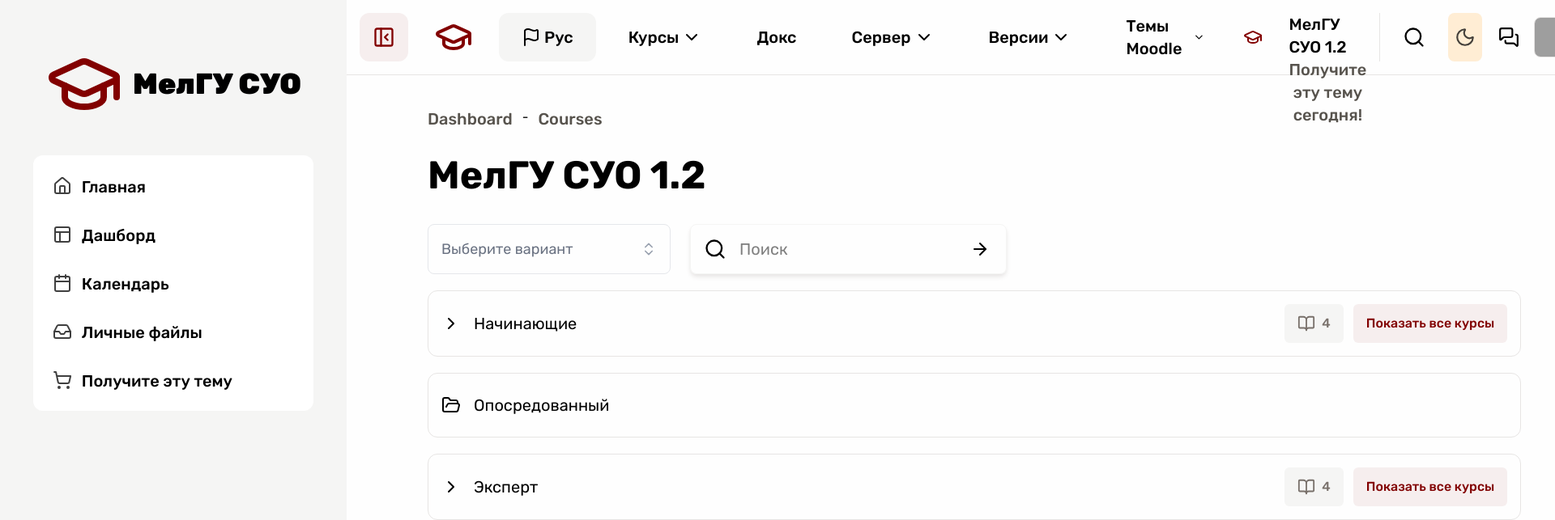
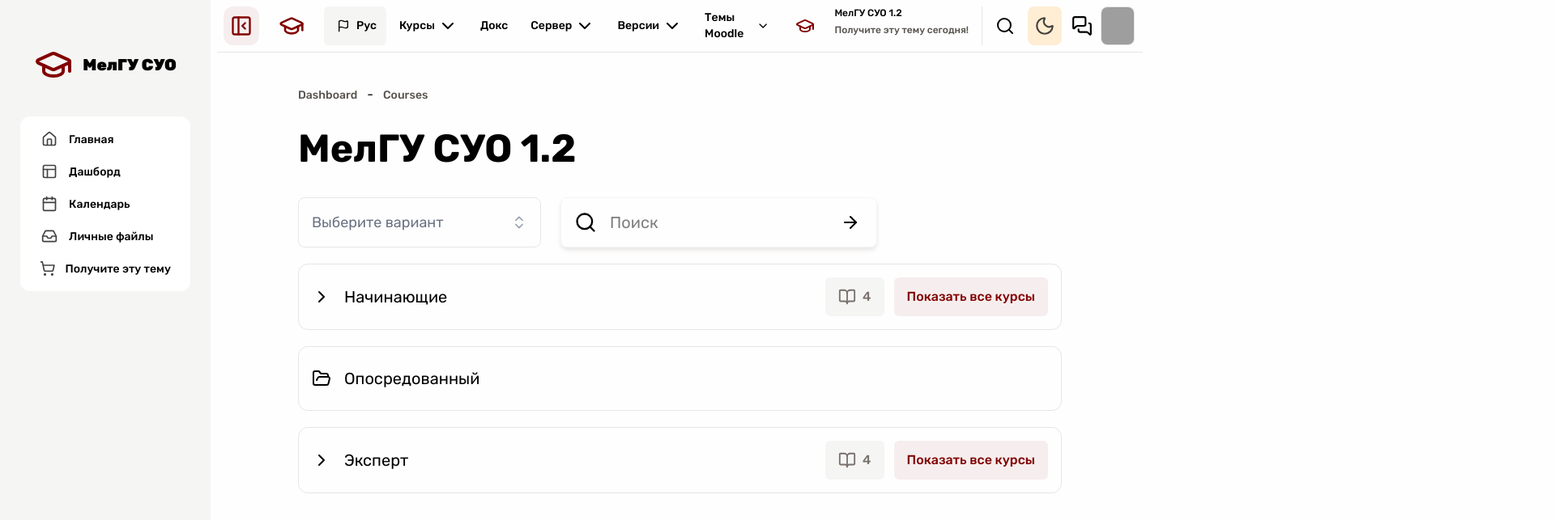
Before and after one commit to Vladdeek/lms, a React (Vite) app in the folder frontend/: page /courses in a window 1280 px wide. Shown: the top 643 px of the page at 81% size, 1920 px wide, since content can reach past the window. Built offline with nearby package versions, Linux system fonts and the light colour scheme; grey boxes are pictures that could not be loaded.

Commit message:
fix adaptive

```diff
--- a/frontend/src/components/Components.jsx
+++ b/frontend/src/components/Components.jsx
@@ -75,10 +75,14 @@
 	)
 }
 
-const Link = ({ text, to }) => {
+const Link = ({ text, to, size }) => {
 	return (
 		<NavLink to={to}>
-			<button className='text-xl font-medium text-stone-600 relative group mb-3 cursor-pointer'>
+			<button
+				className={`${
+					!size ? 'text-sm' : size
+				} font-medium text-stone-600 relative group mb-3 cursor-pointer whitespace-nowrap`}
+			>
 				<span className='relative inline-block hover:text-[#820000]'>
 					{text}
 					<span
@@ -100,14 +104,14 @@
 
 const Dropdown = ({ children, ChapterName, isOpen, onToggle }) => {
 	return (
-		<div className='flex flex-col relative'>
+		<div className='flex flex-col relative '>
 			<div
 				className={`${
 					isOpen ? 'bg-[#82000010] ' : 'hover:bg-[#82000010] '
-				} flex text-black hover:text-[#820000] h-15 justify-center items-center px-7 rounded-xl gap-1 transition-all cursor-pointer`}
+				} flex text-black hover:text-[#820000] justify-center items-center px-3 h-12 rounded-sm gap-1 transition-all cursor-pointer`}
 				onClick={onToggle}
 			>
-				<p className={`${isOpen && 'text-[#820000]'} font-medium text-xl`}>
+				<p className={`${isOpen && 'text-[#820000]'} font-medium text-sm`}>
 					{ChapterName}
 				</p>
 				<ChevronDown
@@ -118,7 +122,7 @@
 			</div>
 			{isOpen && (
 				<div
-					className={`bg-white flex flex-col absolute top-full left-0 z-50 shadow-md p-1 rounded-xl`}
+					className={`bg-white flex flex-col absolute top-full left-0 z-50 shadow-md p-1 rounded-md`}
 				>
 					{children}
 				</div>
@@ -293,7 +297,7 @@
 const InDropdown = ({ content, to }) => {
 	return (
 		<NavLink to={to}>
-			<p className='hover:bg-[#82000010] hover:text-[#820000] rounded-lg text-xl font-medium select-none transition-all px-4 py-2'>
+			<p className='hover:bg-[#82000010] hover:text-[#820000] rounded-lg text-xs font-medium select-none transition-all px-4 py-2'>
 				{content}
 			</p>
 		</NavLink>
@@ -303,9 +307,9 @@
 	return (
 		<div className='flex flex-col relative'>
 			<div
-				className={`hover:bg-[#82000010] flex text-black hover:text-[#820000] h-15 justify-center items-center px-7 rounded-xl gap-1 transition-all cursor-pointer`}
+				className={`hover:bg-[#82000010] flex text-black hover:text-[#820000] justify-center items-center px-3 h-12 rounded-md gap-1 transition-all cursor-pointer`}
 			>
-				<p className={` font-medium text-xl`}>{ChapterName}</p>
+				<p className={` font-medium text-sm`}>{ChapterName}</p>
 			</div>
 		</div>
 	)
@@ -319,13 +323,15 @@
 			<div
 				className={`${
 					isOpen ? 'bg-[#82000010] ' : 'bg-stone-100 hover:bg-[#82000010] '
-				} flex text-black hover:text-[#820000] h-15 justify-center items-center px-7 rounded-xl gap-1 transition-all cursor-pointer`}
+				} flex text-black hover:text-[#820000] h-12 justify-center items-center px-3 rounded-md gap-1 transition-all cursor-pointer`}
 				onClick={() => setIsOpen(!isOpen)}
 			>
 				<Flag
-					className={`${isOpen ? 'text-[#820000]' : 'hover:text-[#820000]'}`}
+					className={`${
+						isOpen ? 'text-[#820000]' : 'hover:text-[#820000]'
+					} p-1`}
 				/>
-				<p className={`${isOpen && 'text-[#820000]'} font-medium text-xl`}>
+				<p className={`${isOpen && 'text-[#820000]'} font-medium text-sm`}>
 					{ChapterName}
 				</p>
 			</div>
@@ -346,15 +352,15 @@
 			<div
 				className={`${
 					searchIsOpen &&
-					'flex items-center shadow-md shadow-stone-200 border-1 border-stone-100 focus-within:outline-3 outline-[#82000099] rounded-lg pr-2'
+					'flex items-center shadow-md shadow-stone-200 border-1 border-stone-100 focus-within:outline-3 outline-[#82000099] rounded-md h-12 pr-2'
 				}`}
 			>
 				<SearchIcon
 					className={`${
 						!searchIsOpen &&
 						'hover:bg-[#82000010] hover:text-[#820000] cursor-pointer'
-					} h-15 w-15 flex justify-center items-center rounded-lg p-4`}
-					size={28}
+					} h-12 w-12 inline-flex justify-center items-center rounded-md p-3`}
+					size={24}
 					onClick={!searchIsOpen && onClick}
 				/>
 				{searchIsOpen && (
@@ -362,16 +368,16 @@
 						<input
 							type='text'
 							placeholder='Поиск'
-							className='outline-0 h-full text-xl'
+							className='outline-0 text-md h-full w-[175px]'
 						/>
 						<X
-							className='hover:bg-[#82000010] hover:text-[#820000] rounded-full p-3'
-							size={48}
+							className='hover:bg-[#82000010] hover:text-[#820000] rounded-full  p-1 transition-all'
+							size={32}
 							onClick={searchIsOpen && onClick}
 						/>
 						<ArrowRight
-							className='hover:bg-[#00008210] hover:text-[#000082] rounded-full p-3'
-							size={48}
+							className='hover:bg-[#00008210] hover:text-[#000082] rounded-full p-1 transition-all'
+							size={32}
 						/>
 					</>
 				)}
@@ -413,7 +419,7 @@
 					!ThemeStatus
 						? 'bg-orange-100 text-stone-700 hover:bg-stone-950 hover:text-white'
 						: ''
-				}  h-15 w-15 rounded-lg flex justify-center items-center transition-all  relative group`}
+				}  h-12 w-12 rounded-lg flex justify-center items-center transition-all  relative group`}
 			>
 				{!ThemeStatus ? (
 					<>
@@ -435,11 +441,11 @@
 	return (
 		<div className='flex flex-col relative'>
 			<div
-				className={` flex text-black h-15 justify-center items-center rounded-xl gap-1 transition-all cursor-pointer`}
+				className={` flex text-black justify-center items-center rounded-xl gap-1 transition-all cursor-pointer`}
 				onClick={() => setIsOpen(!isOpen)}
 			>
 				<img
-					className='rounded-lg border-1 border-stone-200 select-none'
+					className='rounded-lg border-1 border-stone-200 select-none h-12'
 					src={img_path}
 					alt=''
 				/>
--- a/frontend/src/components/Header.jsx
+++ b/frontend/src/components/Header.jsx
@@ -35,13 +35,13 @@
 	}
 	return (
 		<>
-			<div className='flex px-4 pb-4 border-b-1 justify-between border-stone-200'>
-				<div className='flex gap-3'>
+			<div className='flex px-2 pb-2 border-b-1 justify-between border-stone-200'>
+				<div className='flex gap-1'>
 					<div
 						onClick={toggleSidebar}
 						className={`${
 							sidebarOpen ? 'bg-[#82000010]' : 'bg-[#00000010]'
-						} rounded-xl p-4 cursor-pointer relative group`}
+						} rounded-xl h-12 w-12 flex justify-center items-center p-2 cursor-pointer relative group`}
 					>
 						{sidebarOpen ? (
 							<PanelLeftClose color='#820000' size={28} />
@@ -49,13 +49,13 @@
 							<PanelLeftOpen color='#181818' size={28} />
 						)}
 						<span className='relative'>
-							<span className='absolute top-2/3 mt-2 px-2 py-1 bg-stone-800 text-white text-md font-medium rounded-lg opacity-0 group-hover:opacity-100 transition-opacity whitespace-nowrap'>
+							<span className='absolute top-10 mt-2 px-2 py-1 bg-stone-800 text-white text-md font-medium rounded-lg opacity-0 group-hover:opacity-100 transition-opacity whitespace-nowrap'>
 								{sidebarOpen ? 'Убрать боковое меню' : 'Показать боковое меню'}
 							</span>
 						</span>
 					</div>
-					<div className='flex justify-center items-center h-15 mx-5 hover:opacity-75 transition-all cursor-pointer'>
-						<GraduationCap color='#820000' size={48} />
+					<div className='flex justify-center items-center h-12 mx-5 hover:opacity-75 transition-all cursor-pointer'>
+						<GraduationCap color='#820000' size={32} />
 					</div>
 					<ChangeLang ChapterName={'Рус'}>
 						<InDropdown content={'Русский'} />
@@ -105,15 +105,19 @@
 						<InDropdown content={'IOMAD Moon'} />
 					</Dropdown>
 				</div>
-				<div className='flex h-15 gap-3'>
+				<div className='inline-flex h-12 gap-1'>
 					{!searchIsOpen && (
 						<>
 							<div className='flex justify-center items-center h-full mx-5 hover:opacity-75 transition-all cursor-pointer'>
 								<GraduationCap color='#820000' size={24} />
 							</div>
 							<div className='flex flex-col pr-4 border-r-1 border-stone-200'>
-								<p className='font-medium text-xl'>МелГУ СУО 1.2</p>
-								<Link text={'Получите эту тему сегодня!'} ref={'#'} />
+								<p className='font-medium text-xs'>МелГУ СУО 1.2</p>
+								<Link
+									size={'text-xs'}
+									text={'Получите эту тему сегодня!'}
+									ref={'#'}
+								/>
 							</div>
 						</>
 					)}
@@ -123,7 +127,7 @@
 						searchIsOpen={searchIsOpen}
 					/>
 					<ToggleTheme />
-					<button className='hover:bg-[#82000010] hover:text-[#820000] h-15 w-15 rounded-lg flex justify-center items-center transition-all'>
+					<button className='hover:bg-[#82000010] hover:text-[#820000] h-12 w-12 rounded-lg flex justify-center items-center transition-all'>
 						<MessagesSquare size={42} className='p-2' />
 					</button>
 					<Profile img_path={img_path}>
--- a/frontend/src/components/SideBar.jsx
+++ b/frontend/src/components/SideBar.jsx
@@ -7,18 +7,15 @@
 		<aside
 			id='logo-sidebar'
 			className='
-        fixed top-0 left-0 z-40 w-107 h-screen
+        fixed top-0 left-0 z-40 w-65 h-screen
         transition-transform -translate-x-full sm:translate-x-0
         bg-stone-100 text-white flex flex-col'
 			aria-label='Sidebar'
 		>
 			{/* ——— меню ——— */}
 			<nav className='flex-1 overflow-y-auto px-3 py-4'>
-				<ul className='space-y-2 font-medium flex flex-col'>{children}</ul>
+				<ul className=' font-medium flex flex-col'>{children}</ul>
 			</nav>
-
-			{/* ——— версия ——— */}
-			<p className='mb-2 ml-4 text-white font-medium'>Версия 0.0.1.4</p>
 		</aside>
 	)
 }
@@ -29,15 +26,15 @@
 			to={to}
 			className={({ isActive }) =>
 				[
-					'flex items-center rounded-lg gap-3 cursor-pointer transition h-15 p-4',
+					'flex items-center rounded-lg gap-3 cursor-pointer transition h-10 p-4',
 					isActive
 						? 'bg-[#82000010] text-[#820000]'
 						: 'hover:bg-[#82000010] hover:text-[#820000] text-black',
 				].join(' ')
 			}
 		>
-			<Icon className='text-current opacity-75 group-hover:text-[#820000]' />
-			<span className='flex-1 pb-[2px] whitespace-nowrap font-medium text-xl pt-1'>
+			<Icon className='text-current h-5 opacity-75 group-hover:text-[#820000]' />
+			<span className='flex-1 pb-[2px] whitespace-nowrap font-medium text-sm pt-1'>
 				{chapter_name}
 			</span>
 		</NavLink>
--- a/frontend/src/pages/layout/DashboardLayout.jsx
+++ b/frontend/src/pages/layout/DashboardLayout.jsx
@@ -50,7 +50,7 @@
 		<div className='flex min-h-screen'>
 			{/* Sidebar */}
 			<div
-				className={`fixed h-full w-103 bg-white z-10 transition-transform duration-300 ease-in-out ${
+				className={`fixed h-full w-65 bg-white z-10 transition-transform duration-300 ease-in-out ${
 					sidebarOpen ? 'translate-x-0' : '-translate-x-107'
 				}`}
 			>
@@ -60,10 +60,10 @@
 					img_path={getAvatar()}
 				>
 					<div className='flex w-full my-10 justify-center items-center gap-3'>
-						<GraduationCap color='#820000' size={96} />
-						<h1 className='font-black text-black text-4xl'>МелГУ СУО</h1>
+						<GraduationCap color='#820000' size={48} />
+						<h1 className='font-black text-black text-xl'>МелГУ СУО</h1>
 					</div>
-					<div className='bg-white p-2 rounded-xl gap-1 w-6/7 mx-auto'>
+					<div className='bg-white p-2 rounded-xl gap-1 w-8/9 mx-auto'>
 						<SBLink to={'home'} chapter_name={'Главная'} icon={House} />
 						<SBLink
 							to={'dashboard'}
@@ -92,10 +92,10 @@
 			{/* Main content */}
 			<div
 				className={`flex-1 min-h-screen transition-all duration-300 ease-in-out ${
-					sidebarOpen ? 'ml-103' : '-ml-4'
+					sidebarOpen ? 'ml-65' : '-ml-0'
 				}`}
 			>
-				<div className='p-4'>
+				<div className='p-2 w-full'>
 					<Header
 						toggleSidebar={toggleSidebar}
 						sidebarOpen={sidebarOpen}
```
